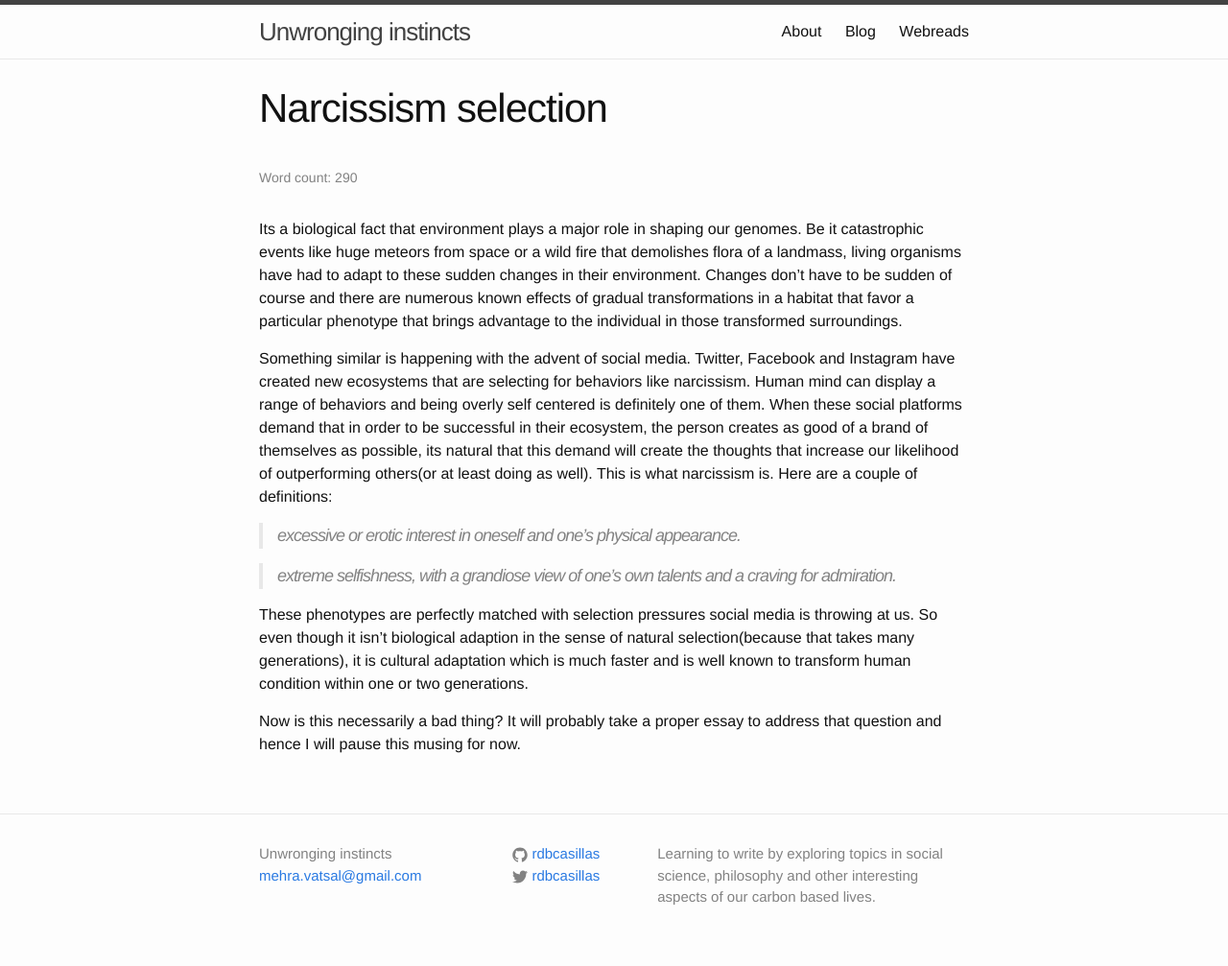
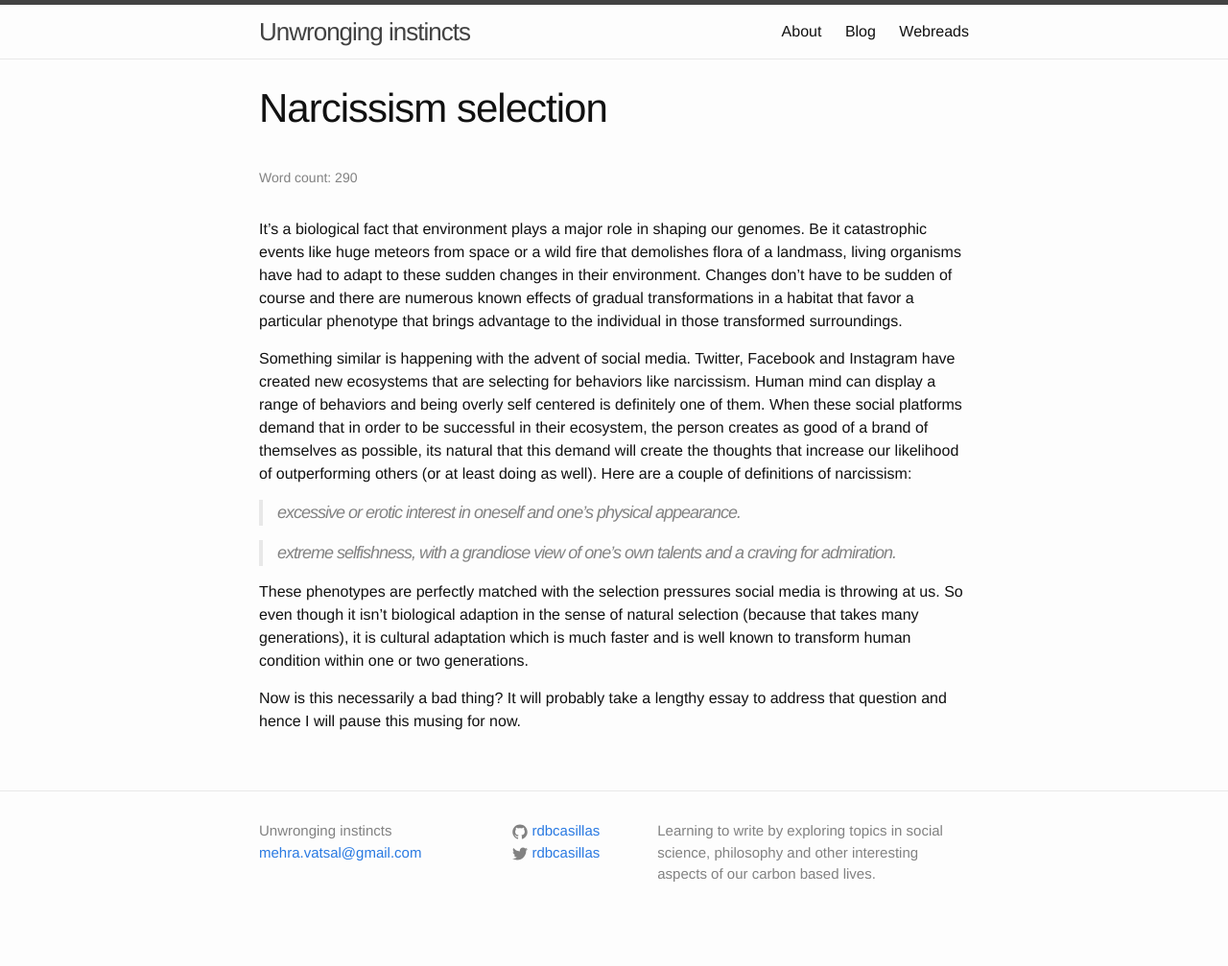
Before and after one commit to rdbcasillas/rdbcasillas.github.io, a Jekyll site: the page built from _posts/blog/2016-03-24-narcissism-selection.md, in a window 1280 px wide. Shown: the whole page at 96% size. Built offline with Jekyll 4.4.1, drawn with Linux system fonts in a browser that asks for light colours; Markdown is read by kramdown in place of the engine named in the settings; after the commit the page ends 983 px from its top, so only the background shows below that.

Commit message:
changed the layout of webreads page and few formatting issues

```diff
--- a/_config.yml
+++ b/_config.yml
@@ -15,6 +15,6 @@
 
 
 # Build settings
-markdown: kramdown
-#redcarpet:
-#    extensions: ["smart", "tables", "no_intra_emphasis", "fenced_code_blocks", "autolink", "strikethrough", "superscript", "with_toc_data", "underline", "quote", "highlight"]
+markdown: redcarpet
+redcarpet:
+    extensions: ["smart", "tables", "no_intra_emphasis", "fenced_code_blocks", "autolink", "strikethrough", "superscript", "with_toc_data", "underline", "quote", "highlight"]
--- a/_posts/blog/2016-03-24-narcissism-selection.md
+++ b/_posts/blog/2016-03-24-narcissism-selection.md
@@ -5,7 +5,7 @@
 
 ---
 
-Its a biological fact that environment plays a major role in shaping our genomes. Be it catastrophic events like huge meteors from
+It's a biological fact that environment plays a major role in shaping our genomes. Be it catastrophic events like huge meteors from
 space or a wild fire that demolishes flora of a landmass, living organisms have had to adapt to these sudden changes in their
 environment. Changes don't have to be sudden of course and there are numerous known effects of gradual transformations in a habitat
 that favor a particular phenotype that brings advantage to the individual in those transformed surroundings.
@@ -14,15 +14,14 @@
 are selecting for behaviors like narcissism. Human mind can display a range of behaviors and being overly self centered is
 definitely one of them. When these social platforms demand that in order to be successful in their ecosystem, the person creates
 as good of a brand of themselves as possible, its natural that this demand will create the thoughts that increase our likelihood
-of outperforming others(or at least doing as well). This is what narcissism is. Here are a couple of  definitions:
+of outperforming others (or at least doing as well). Here are a couple of definitions of narcissism:
 
 > excessive or erotic interest in oneself and one's physical appearance.
 
 > extreme selfishness, with a grandiose view of one's own talents and a craving for admiration.
 
-These phenotypes are perfectly matched with selection pressures social media is throwing at us. So even though it isn't biological
-adaption in the sense of natural selection(because that takes many generations), it is cultural adaptation which is much faster
-and is well known to transform human condition within one or two generations.
+These phenotypes are perfectly matched with the selection pressures social media is throwing at us. So even though it isn't
+biological adaption in the sense of natural selection (because that takes many generations), it is cultural adaptation which is much faster and is well known to transform human condition within one or two generations.
 
-Now is this necessarily a bad thing? It will probably take a proper essay to address that question and hence I will pause this
+Now is this necessarily a bad thing? It will probably take a lengthy essay to address that question and hence I will pause this
 musing for now.
```
Also changed, not shown: _includes/webreadings.html (added, +13 -0 lines), _posts/webreads/2016-01-24-January.md (added, +35 -0 lines), _posts/webreads/2016-02-24-Febraury.md (added, +30 -0 lines), _posts/webreads/2016-03-24-March.md (added, +37 -0 lines), webreads.md (deleted, +0 -109 lines), webreads2.md (added, +10 -0 lines).
